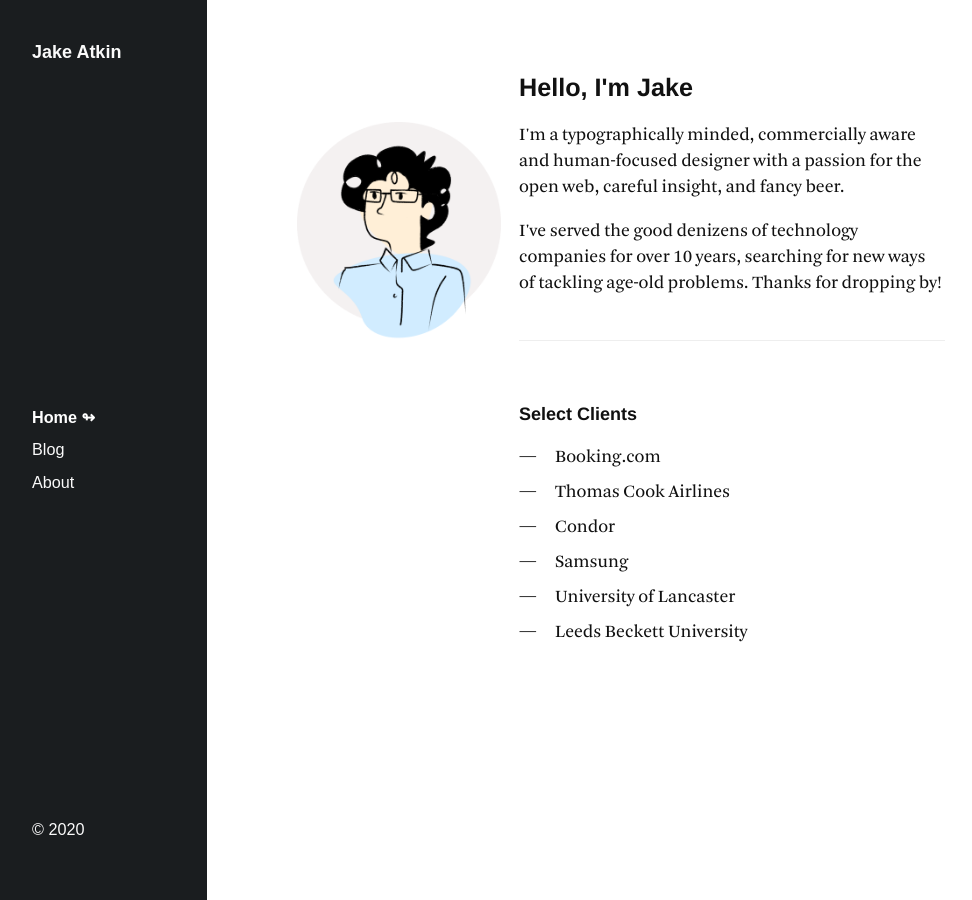
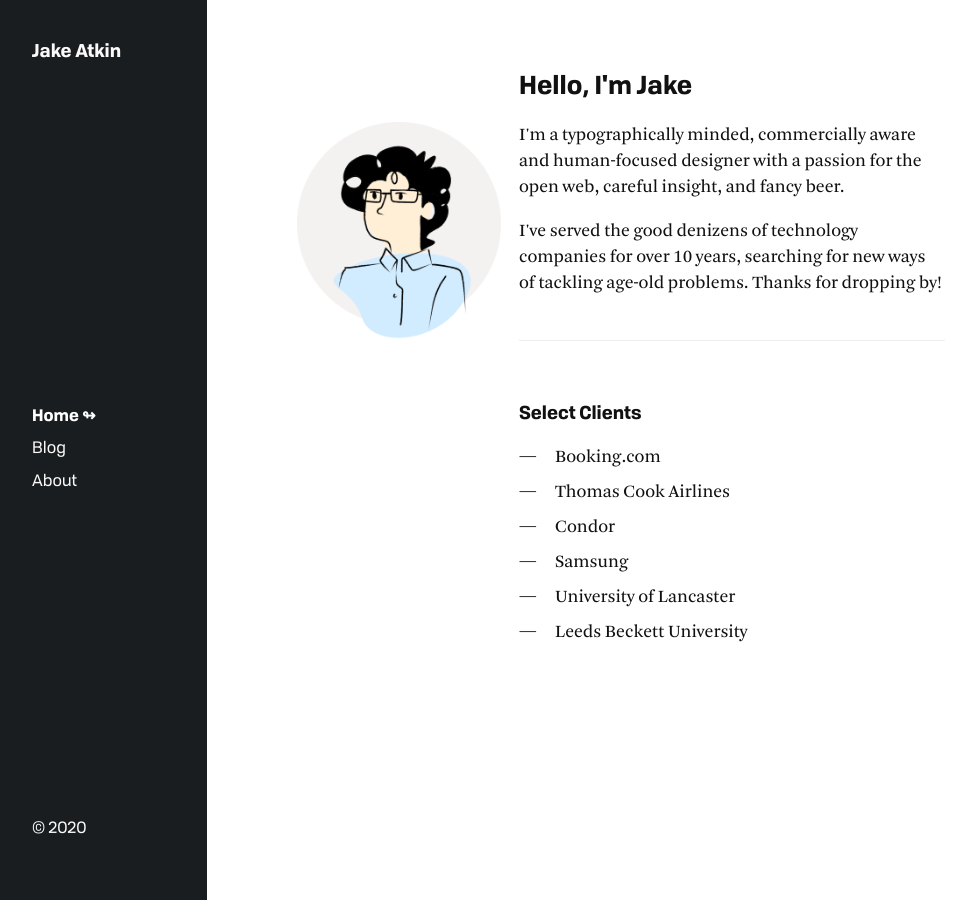
Before and after one commit to atkinja522/atkinja522.github.io, a Jekyll site: the page built from index.html, in a window 1280 px wide. Shown: the whole page, without its empty margins (9-981 px from the left). Built offline with Jekyll 4.4.1, drawn with Linux system fonts in a browser that asks for light colours; some web fonts are replaced; the list of posts is cut into pages by our own code.

Commit message:
Update again

```diff
--- a/public/css/fonts.css
+++ b/public/css/fonts.css
@@ -28,39 +28,39 @@
 }
 @font-face {
     font-family: 'tofino-personal';
-    src: url('../../tofinopersonal-black-webfont.woff2') format('woff2'),
-         url('../../tofinopersonal-black-webfont.woff') format('woff');
+    src: url('../../assets/fonts/tofinopersonal-black-webfont.woff2') format('woff2'),
+         url('../../assets/fonts/tofinopersonal-black-webfont.woff') format('woff');
     font-weight: 800;
     font-style: normal;
 
 }
 @font-face {
     font-family: 'tofino-personal';
-    src: url('../../tofinopersonal-bold-webfont.woff2') format('woff2'),
-         url('../../tofinopersonal-bold-webfont.woff') format('woff');
+    src: url('../../assets/fonts/tofinopersonal-bold-webfont.woff2') format('woff2'),
+         url('../../assets/fonts/tofinopersonal-bold-webfont.woff') format('woff');
     font-weight: 700;
     font-style: normal;
 
 }
 @font-face {
     font-family: 'tofino-personal';
-    src: url('../../tofinopersonal-book-webfont.woff2') format('woff2'),
-         url('../../tofinopersonal-book-webfont.woff') format('woff');
+    src: url('../../assets/fonts/tofinopersonal-book-webfont.woff2') format('woff2'),
+         url('../../assets/fonts/tofinopersonal-book-webfont.woff') format('woff');
     font-weight: 300;
     font-style: normal;
 
 }
 @font-face {
     font-family: 'tofino-personal';
-    src: url('../../tofinopersonal-light-webfont.woff2') format('woff2'),
-         url('../../tofinopersonal-light-webfont.woff') format('woff');
+    src: url('../../assets/fonts/tofinopersonal-light-webfont.woff2') format('woff2'),
+         url('../../assets/fonts/tofinopersonal-light-webfont.woff') format('woff');
     font-weight: 200;
     font-style: normal;
 
 }
 @font-face {
     font-family: 'tofino-personal';
-    src: url('../../tofinopersonal-medium-webfont.woff2') format('woff2'),
+    src: url('../../assets/fonts/tofinopersonal-medium-webfont.woff2') format('woff2'),
          url('../../tofinopersonal-medium-webfont.woff') format('woff');
     font-weight: 500;
     font-style: normal;
@@ -68,8 +68,8 @@
 }
 @font-face {
     font-family: 'tofino-personal';
-    src: url('../../tofinopersonal-regular-webfont.woff2') format('woff2'),
-         url('../../tofinopersonal-regular-webfont.woff') format('woff');
+    src: url('../../assets/fonts/tofinopersonal-regular-webfont.woff2') format('woff2'),
+         url('../../assets/fonts/tofinopersonal-regular-webfont.woff') format('woff');
     font-weight: 400;
     font-style: normal;
 
```
